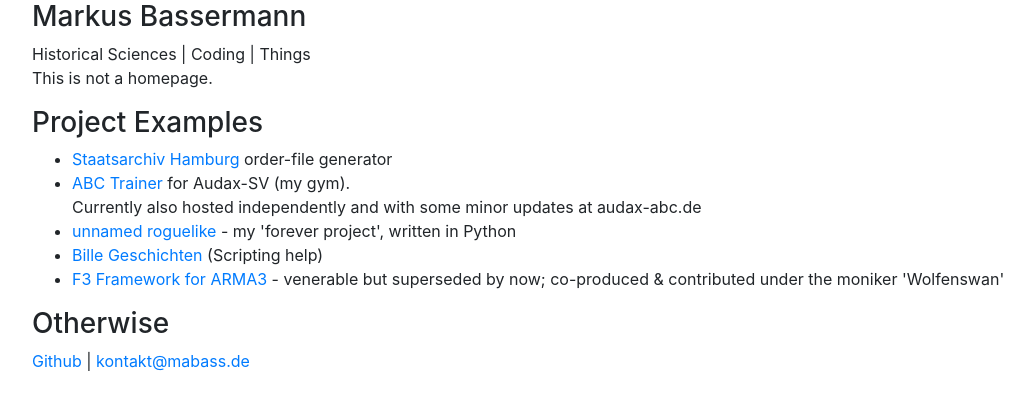
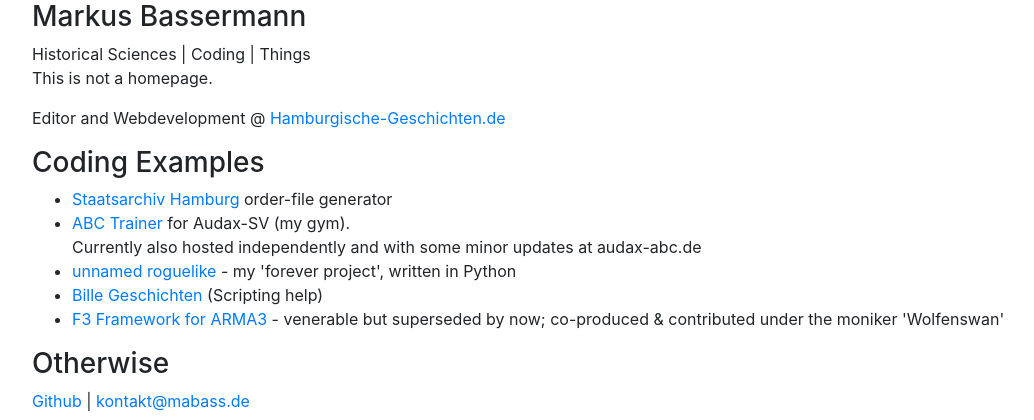
Before and after one commit to Wolfenswan/flask-sandbox, a Flask app: page / in a window 1280 px wide. Shown: the top 420 px of the page, without its empty margins (68-1102 px from the left). Run offline with Flask 2, Linux system fonts and the light colour scheme; parts of the project's set-up code (start-up, migrations or seed data) failed here and were passed over; some libraries are stand-ins or nearby versions.

Commit message:
added HG reference

```diff
--- a/templates/index.html
+++ b/templates/index.html
@@ -6,7 +6,8 @@
             <h3>Markus Bassermann</h3>
             <div>Historical Sciences | Coding | Things</div>
             <p>This is not a homepage.</p>
-            <h3>Project Examples</h3>
+            <p>Editor and Webdevelopment @ <a href="https://hamburgische-geschichten.de/" target="_blank">Hamburgische-Geschichten.de</a></p>
+            <h3>Coding Examples</h3>
             <ul>
                 <li><a href="{{url_for ('stahh_besger.stahh_besger_form') }}">Staatsarchiv Hamburg</a> order-file generator</li>
                 <li><a href="{{url_for ('adx_abctrainer.abctrainer_form') }}">ABC Trainer</a> for Audax-SV (my gym).<br/>Currently also hosted independently and with some minor updates at audax-abc.de</li>
```
